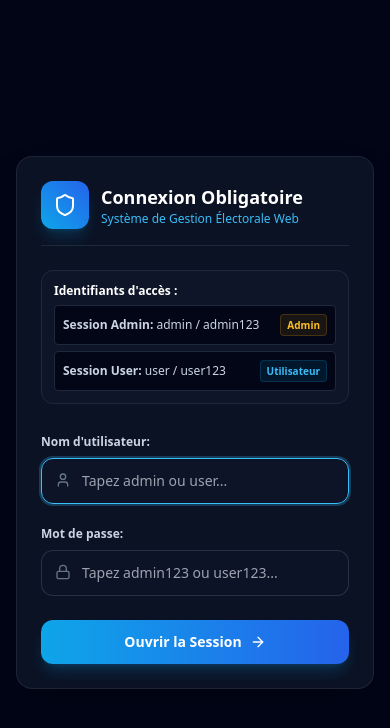
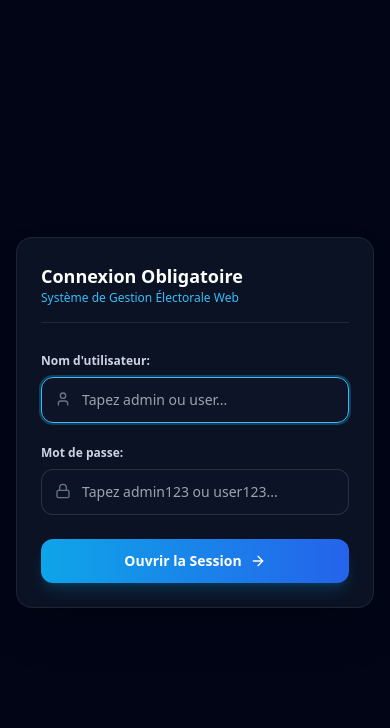
Before and after one commit to brahimiamin2018-collab/electoral-web-app, a React (Vite) app: page / in a window 390 px wide. Shown: the top 728 px of the page. Built offline with nearby package versions, Linux system fonts and the light colour scheme.

Commit message:
Remove blue icon and credentials note on login modal, add operator username column in assignments, fix user account persistence, and remove voter phone fields

```diff
--- a/src/App.jsx
+++ b/src/App.jsx
@@ -135,6 +135,7 @@ export default function App() {
 
         {activeTab === 'voters' && (
           <VoterSearch
+            session={session}
             encadrants={encadrants}
             communes={communes}
             onAssignmentChange={loadAllData}
--- a/src/components/Assignments.jsx
+++ b/src/components/Assignments.jsx
@@ -257,6 +257,7 @@ export default function Assignments({ encadrants, communes, onAssignmentChange }
                     <div className="text-xs text-slate-400 space-y-1 bg-slate-950/40 p-2.5 rounded-lg border border-slate-800">
                       <div>Commune: <strong className="text-slate-200">{item.COMMUNE || 'N/C'}</strong></div>
                       <div>Bureau: <strong className="text-slate-200">{item.LIEU_BUREAU_VOTE || 'N/C'}</strong></div>
+                      <div>Opérateur (Saisi par): <strong className="text-sky-300 font-mono">{item.NOM_PC || 'admin'}</strong></div>
                     </div>
 
                     <div className="flex items-center justify-between bg-emerald-950/30 p-2.5 rounded-lg border border-emerald-500/20 text-xs">
@@ -298,6 +299,7 @@ export default function Assignments({ encadrants, communes, onAssignmentChange }
                     <th className="px-6 py-4">Commune</th>
                     <th className="px-6 py-4">Bureau de Vote</th>
                     <th className="px-6 py-4">Encadrant Affecté & Téléphone</th>
+                    <th className="px-6 py-4">Opérateur (Saisi par)</th>
                     <th className="px-6 py-4">Date Inscription</th>
                     <th className="px-6 py-4 text-right">Actions</th>
                   </tr>
@@ -337,6 +339,11 @@ export default function Assignments({ encadrants, communes, onAssignmentChange }
                             </a>
                           )}
                         </td>
+                        <td className="px-6 py-4 text-xs font-semibold">
+                          <span className="bg-sky-500/10 text-sky-300 border border-sky-500/20 px-2.5 py-1 rounded-lg font-mono">
+                            {item.NOM_PC || 'admin'}
+                          </span>
+                        </td>
                         <td className="px-6 py-4 text-xs text-slate-400">
                           {item.DATE_INSCRIPTION ? item.DATE_INSCRIPTION.substring(0, 16) : 'N/C'}
                         </td>
--- a/src/components/LoginModal.jsx
+++ b/src/components/LoginModal.jsx
@@ -74,33 +74,15 @@ export default function LoginModal({ isOpen, onClose, onLogin, isLocked = false
 
         {/* Header */}
         <div className="flex items-center justify-between border-b border-slate-800 pb-4">
-          <div className="flex items-center space-x-3">
-            <div className="p-3 bg-gradient-to-tr from-sky-500 to-blue-600 rounded-xl text-white shadow-lg shadow-sky-500/20">
-              <Shield className="w-6 h-6" />
-            </div>
-            <div>
-              <h3 className="font-bold text-white text-lg">Connexion Obligatoire</h3>
-              <p className="text-xs text-sky-400 font-medium">Système de Gestion Électorale Web</p>
-            </div>
+          <div>
+            <h3 className="font-bold text-white text-lg">Connexion Obligatoire</h3>
+            <p className="text-xs text-sky-400 font-medium">Système de Gestion Électorale Web</p>
           </div>
           {!isLocked && onClose && (
             <button onClick={onClose} className="text-slate-400 hover:text-white">
               <X className="w-5 h-5" />
             </button>
           )}
-        </div>
-
-        {/* Informative credentials note */}
-        <div className="p-3 bg-slate-900/80 border border-slate-800 rounded-xl text-xs space-y-1.5 text-slate-300">
-          <div className="font-semibold text-white">Identifiants d'accès :</div>
-          <div className="flex justify-between items-center bg-slate-950 p-2 rounded border border-slate-800">
-            <span><strong>Session Admin:</strong> admin / admin123</span>
-            <span className="text-amber-400 font-bold text-[10px] bg-amber-500/10 px-1.5 py-0.5 rounded border border-amber-500/20">Admin</span>
-          </div>
-          <div className="flex justify-between items-center bg-slate-950 p-2 rounded border border-slate-800">
-            <span><strong>Session User:</strong> user / user123</span>
-            <span className="text-sky-400 font-bold text-[10px] bg-sky-500/10 px-1.5 py-0.5 rounded border border-sky-500/20">Utilisateur</span>
-          </div>
         </div>
 
         {error && (
--- a/src/components/VoterSearch.jsx
+++ b/src/components/VoterSearch.jsx
@@ -1,7 +1,7 @@
 import React, { useState, useEffect } from 'react';
 import { Search, UserCheck, CheckCircle2, AlertCircle, Phone, MapPin, Calendar, Building, X, Filter, CheckSquare, Square, Users, ShieldAlert, UserX, AlertTriangle, Trash2 } from 'lucide-react';
 
-export default function VoterSearch({ encadrants, communes, onAssignmentChange }) {
+export default function VoterSearch({ session, encadrants, communes, onAssignmentChange }) {
   const [query, setQuery] = useState('');
   const [selectedCommune, setSelectedCommune] = useState('');
   const [statusFilter, setStatusFilter] = useState('all');
@@ -22,7 +22,6 @@ export default function VoterSearch({ encadrants, communes, onAssignmentChange }
   const [isBulkMode, setIsBulkMode] = useState(false);
   const [selectedEncadrant, setSelectedEncadrant] = useState('');
   const [telEncadrant, setTelEncadrant] = useState('');
-  const [telElecteur, setTelElecteur] = useState('');
   const [forceOverwrite, setForceOverwrite] = useState(false);
 
   const [submitting, setSubmitting] = useState(false);
@@ -48,7 +47,6 @@ export default function VoterSearch({ encadrants, communes, onAssignmentChange }
       const data = await res.json();
       setVoters(data.voters || []);
       setTotal(data.total || 0);
-      // NOTE: We DO NOT reset selectedCins here so selections persist across searches!
     } catch (err) {
       console.error('Erreur recherche électeurs:', err);
     } finally {
@@ -69,10 +67,8 @@ export default function VoterSearch({ encadrants, communes, onAssignmentChange }
     const allVisibleSelected = visibleCins.every(cin => selectedCins.includes(cin));
 
     if (allVisibleSelected) {
-      // Remove visible CINs from selection
       setSelectedCins(prev => prev.filter(cin => !visibleCins.includes(cin)));
     } else {
-      // Add visible CINs to selection without duplicates
       setSelectedCins(prev => Array.from(new Set([...prev, ...visibleCins])));
     }
   };
@@ -80,7 +76,6 @@ export default function VoterSearch({ encadrants, communes, onAssignmentChange }
   const handleOpenAssignModal = (voter) => {
     setIsBulkMode(false);
     setSelectedVoter(voter);
-    setTelElecteur(voter.affecte_tel_electeur || '');
     setVerifyData(null);
     setForceOverwrite(!!voter.affecte_encadrant);
 
@@ -134,6 +129,8 @@ export default function VoterSearch({ encadrants, communes, onAssignmentChange }
     e.preventDefault();
     if (!selectedEncadrant) return;
 
+    const operatorName = session?.username || session?.nom_complet || 'admin';
+
     setSubmitting(true);
     try {
       if (isBulkMode) {
@@ -156,6 +153,7 @@ export default function VoterSearch({ encadrants, communes, onAssignmentChange }
             encadrant: selectedEncadrant,
             tel: telEncadrant,
             overwrite: forceOverwrite && !excludeDuplicatesOnly,
+            nom_pc: operatorName
           }),
         });
 
@@ -182,8 +180,8 @@ export default function VoterSearch({ encadrants, communes, onAssignmentChange }
             cin: selectedVoter.CIN,
             encadrant: selectedEncadrant,
             tel: telEncadrant,
-            tel_electeur: telElecteur,
             overwrite: forceOverwrite || !!selectedVoter.affecte_encadrant,
+            nom_pc: operatorName
           }),
         });
 
```
Also changed, not shown: database.js (+10 -0 lines), 1 other file (tests, documents, lock files or other folders).
